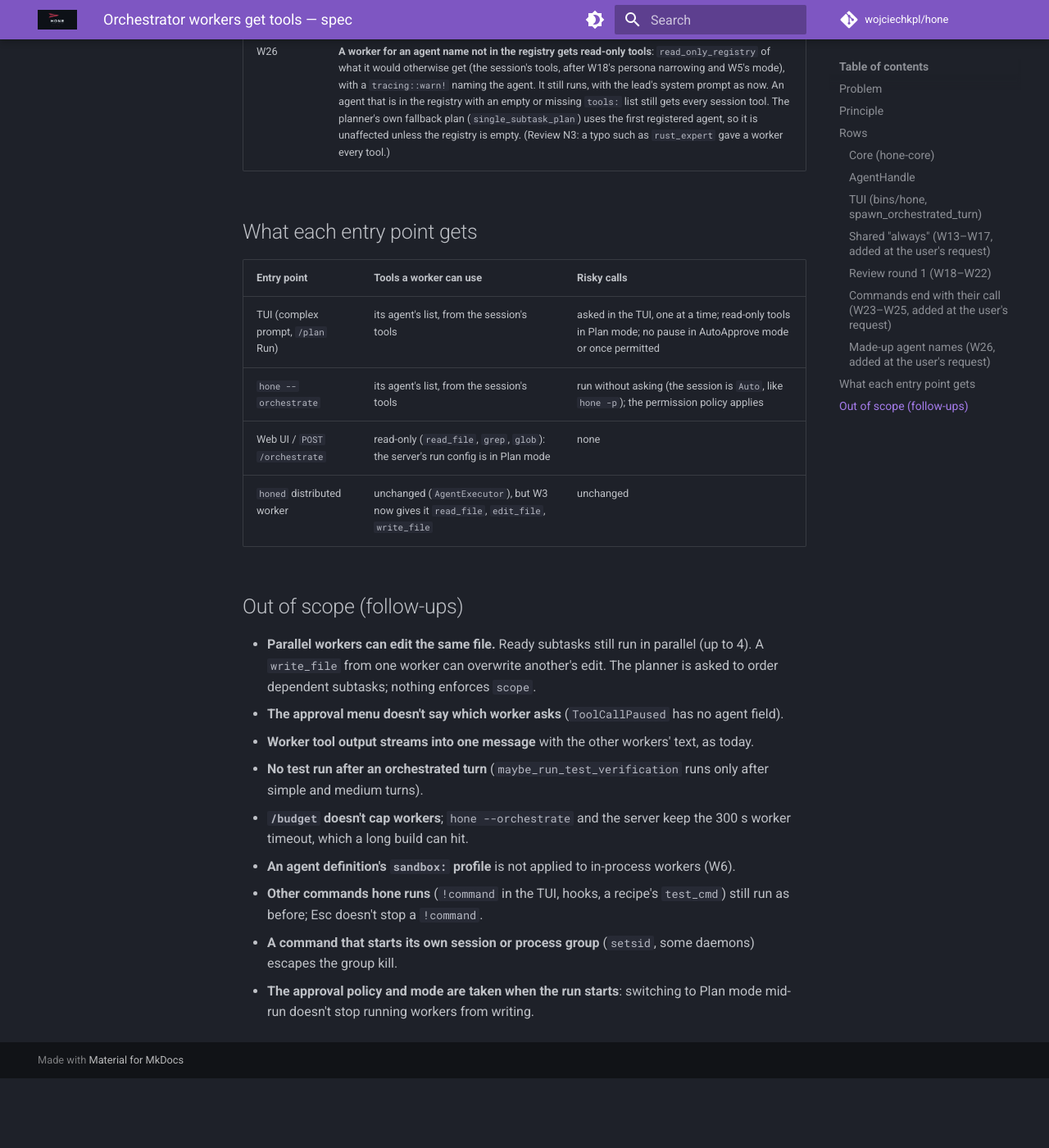
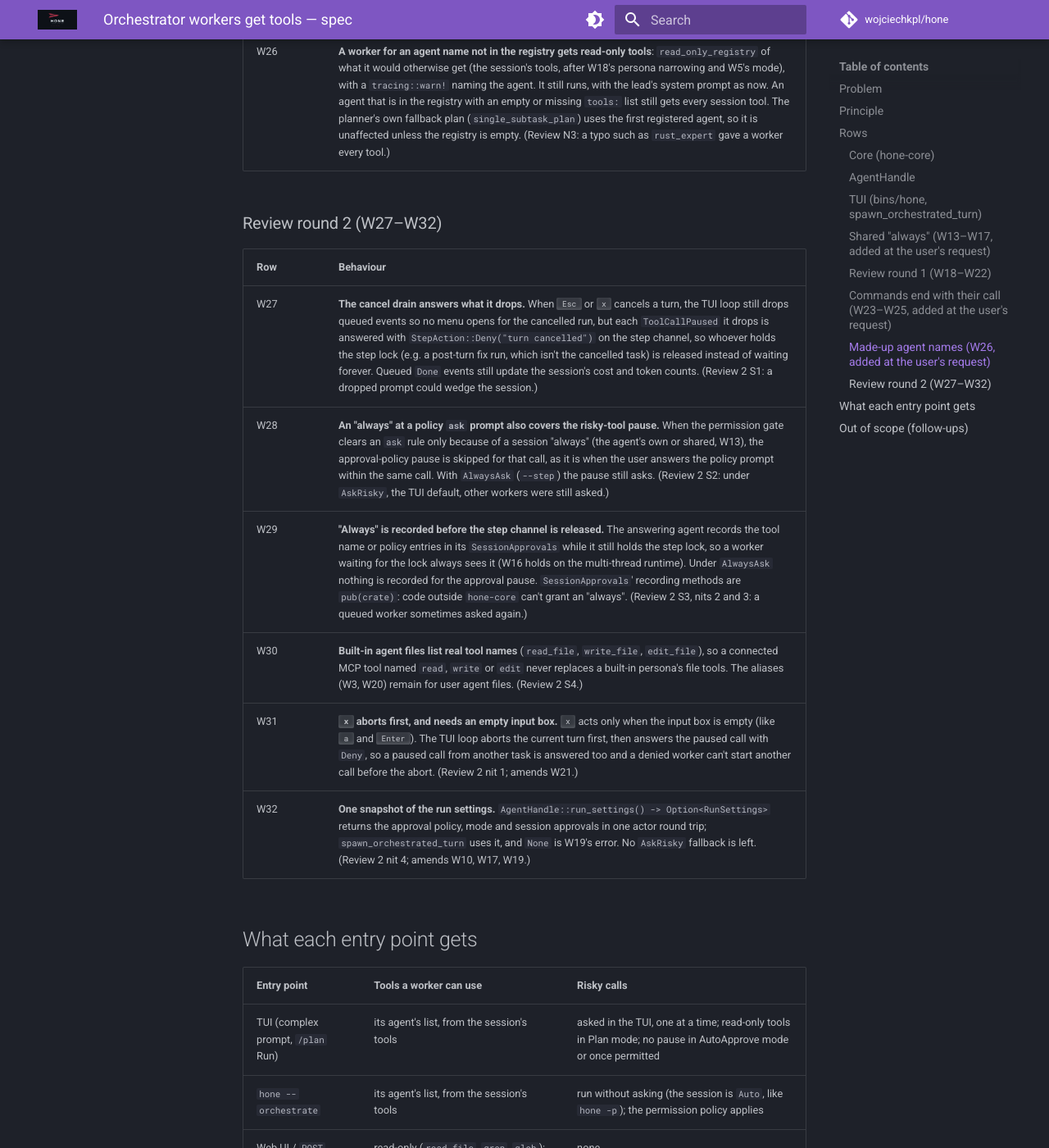
Before and after one commit to wojciechkpl/hone, an MkDocs documentation site: the page built from docs/plans/worker-tools-spec.md, in a window 1280 px wide and 1400 px high, scrolled down 5098 px. Shown: the whole window at 82% size. Built offline with MkDocs 1.6.1 and Material for MkDocs 9.7.7, drawn with Linux system fonts in a browser that asks for light colours; comment, search, counter and statistics services are not loaded; before the commit the page ends 6413 px from its top, so only the background shows below that; some of the changed text lies outside the part shown.

Commit message:
docs(spec): review round 2 rows (W27-W32)

```diff
--- a/docs/plans/worker-tools-spec.md
+++ b/docs/plans/worker-tools-spec.md
@@ -1,6 +1,6 @@
 # Orchestrator workers get tools — spec
 
-Branch `fix/worker-tools`. Contract for the TDD rounds: rows W1–W26.
+Branch `fix/worker-tools`. Contract for the TDD rounds: rows W1–W32.
 
 ## Problem
 
@@ -72,7 +72,7 @@ flowchart LR
 
 | Row | Behaviour |
 |---|---|
-| W10 | **The run uses the agent's current approval policy and mode.** Inside the spawned task, before building the orchestrator, the config takes `agent.approval_policy().await` and `agent.mode().await` (on `None`, the config keeps its own mode). So "always" answers given earlier in the session, earlier `/permit`s and `/mode` changes reach the workers. Done in the task, not in the UI loop (never wait on the actor from the UI loop). |
+| W10 | **The run uses the agent's current approval policy and mode.** Inside the spawned task, before building the orchestrator, the config takes `agent.approval_policy().await` and `agent.mode().await` (since W19/W32: one `run_settings()` read, and a stopped agent is an error). So "always" answers given earlier in the session, earlier `/permit`s and `/mode` changes reach the workers. Done in the task, not in the UI loop (never wait on the actor from the UI loop). |
 | W11 | **No per-worker timeout in the TUI.** `spawn_orchestrated_turn` builds the orchestrator with `without_worker_timeout()`; Esc stops the run. `hone --orchestrate` and the web server keep the 300 s default. |
 | W12 | **A worker's tool calls reach the TUI.** `ToolCallStart`, `ToolCallPaused`, `ApprovalRequired` and `ToolCallEnd` from a worker are forwarded to the TUI channel; a `StepAction` sent on the session's step channel answers a worker's pause; the run still ends with exactly one `Done` (G14 of the plan-gate spec). |
 
@@ -122,6 +122,17 @@ keeps building and testing after Esc. The TUI's post-turn test run
 |---|---|
 | W26 | **A worker for an agent name not in the registry gets read-only tools**: `read_only_registry` of what it would otherwise get (the session's tools, after W18's persona narrowing and W5's mode), with a `tracing::warn!` naming the agent. It still runs, with the lead's system prompt as now. An agent that is in the registry with an empty or missing `tools:` list still gets every session tool. The planner's own fallback plan (`single_subtask_plan`) uses the first registered agent, so it is unaffected unless the registry is empty. (Review N3: a typo such as `rust_expert` gave a worker every tool.) |
 
+### Review round 2 (W27–W32)
+
+| Row | Behaviour |
+|---|---|
+| W27 | **The cancel drain answers what it drops.** When <kbd>Esc</kbd> or <kbd>x</kbd> cancels a turn, the TUI loop still drops queued events so no menu opens for the cancelled run, but each `ToolCallPaused` it drops is answered with `StepAction::Deny("turn cancelled")` on the step channel, so whoever holds the step lock (e.g. a post-turn fix run, which isn't the cancelled task) is released instead of waiting forever. Queued `Done` events still update the session's cost and token counts. (Review 2 S1: a dropped prompt could wedge the session.) |
+| W28 | **An "always" at a policy `ask` prompt also covers the risky-tool pause.** When the permission gate clears an `ask` rule only because of a session "always" (the agent's own or shared, W13), the approval-policy pause is skipped for that call, as it is when the user answers the policy prompt within the same call. With `AlwaysAsk` (`--step`) the pause still asks. (Review 2 S2: under `AskRisky`, the TUI default, other workers were still asked.) |
+| W29 | **"Always" is recorded before the step channel is released.** The answering agent records the tool name or policy entries in its `SessionApprovals` while it still holds the step lock, so a worker waiting for the lock always sees it (W16 holds on the multi-thread runtime). Under `AlwaysAsk` nothing is recorded for the approval pause. `SessionApprovals`' recording methods are `pub(crate)`: code outside `hone-core` can't grant an "always". (Review 2 S3, nits 2 and 3: a queued worker sometimes asked again.) |
+| W30 | **Built-in agent files list real tool names** (`read_file`, `write_file`, `edit_file`), so a connected MCP tool named `read`, `write` or `edit` never replaces a built-in persona's file tools. The aliases (W3, W20) remain for user agent files. (Review 2 S4.) |
+| W31 | **<kbd>x</kbd> aborts first, and needs an empty input box.** <kbd>x</kbd> acts only when the input box is empty (like <kbd>a</kbd> and <kbd>Enter</kbd>). The TUI loop aborts the current turn first, then answers the paused call with `Deny`, so a paused call from another task is answered too and a denied worker can't start another call before the abort. (Review 2 nit 1; amends W21.) |
+| W32 | **One snapshot of the run settings.** `AgentHandle::run_settings() -> Option<RunSettings>` returns the approval policy, mode and session approvals in one actor round trip; `spawn_orchestrated_turn` uses it, and `None` is W19's error. No `AskRisky` fallback is left. (Review 2 nit 4; amends W10, W17, W19.) |
+
 ## What each entry point gets
 
 | Entry point | Tools a worker can use | Risky calls |
```
